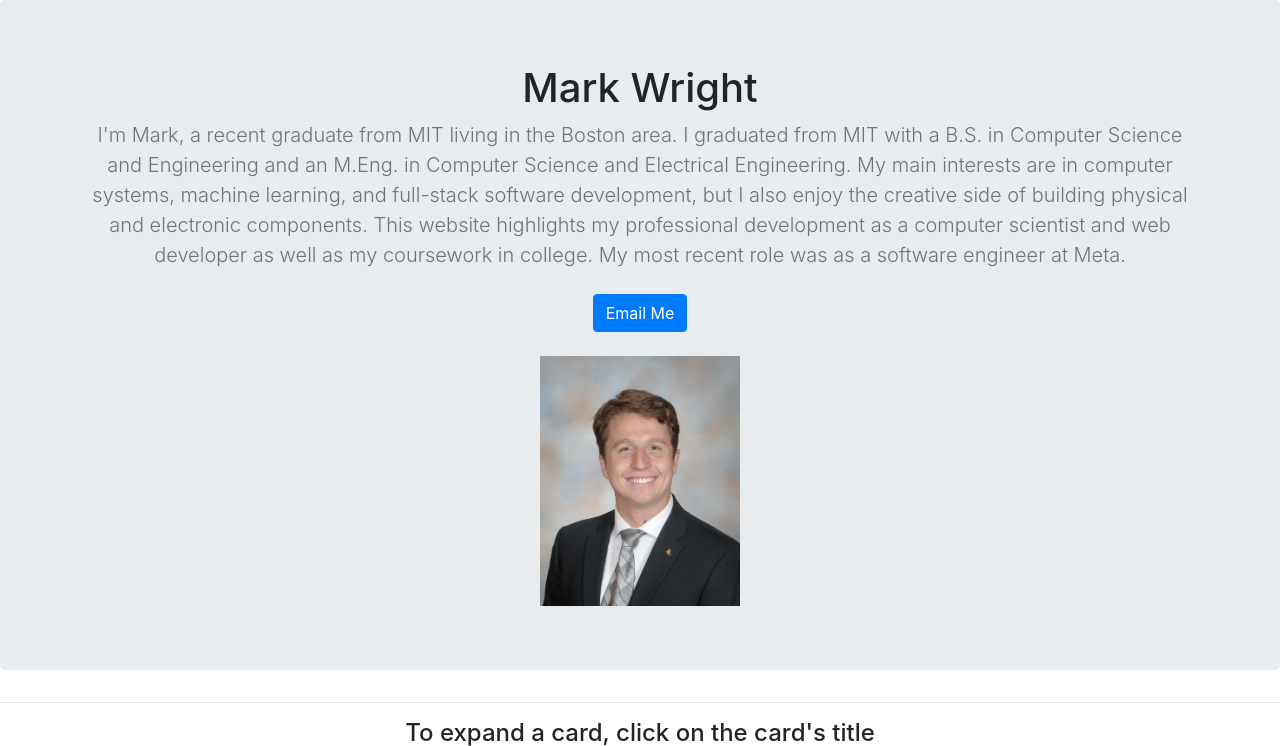
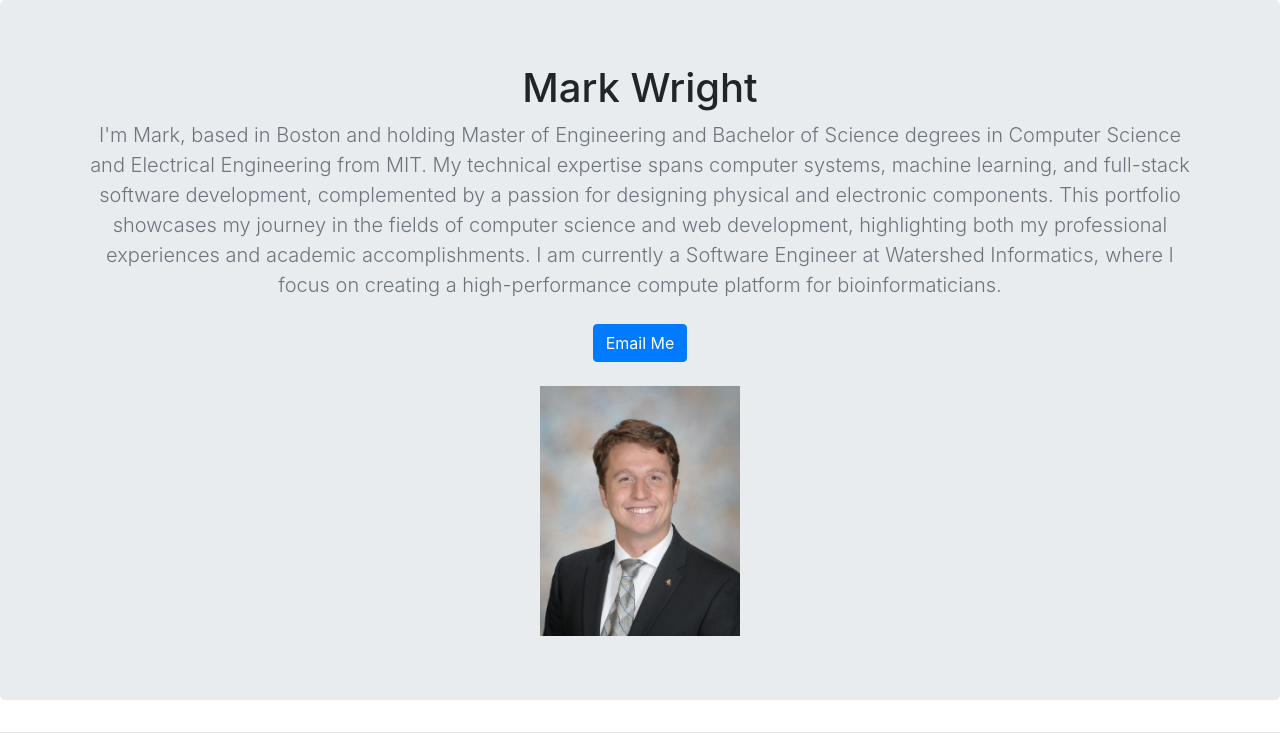
Before and after one commit to jemajet/PersonalPortfolio, a Django app: page / in a window 1280 px wide. Shown: the part 56-802 px from the top of the page. Run offline with Django 3.2, Linux system fonts and the light colour scheme; data that the repository does not hold is empty; some libraries are stand-ins or nearby versions.

Commit message:
Updated resume and home page

```diff
--- a/jobs/templates/jobs/home.html
+++ b/jobs/templates/jobs/home.html
@@ -67,7 +67,8 @@
 		<section class="jumbotron text-center">
 			<div class="container">
 				<h1>Mark Wright</h1>
-				<p class="lead text-muted">I'm Mark, a recent graduate from MIT living in the Boston area. I graduated from MIT with a B.S. in Computer Science and Engineering and an M.Eng. in Computer Science and Electrical Engineering. My main interests are in computer systems, machine learning, and full-stack software development, but I also enjoy the creative side of building physical and electronic components. This website highlights my professional development as a computer scientist and web developer as well as my coursework in college. My most recent role was as a software engineer at Meta.</p>
+				<p class="lead text-muted">I'm Mark, based in Boston and holding Master of Engineering and Bachelor of Science degrees in Computer Science and Electrical Engineering from MIT. My technical expertise spans computer systems, machine learning, and full-stack software development, complemented by a passion for designing physical and electronic components. This portfolio showcases my journey in the fields of computer science and web development, highlighting both my professional experiences and academic accomplishments. I am currently a Software Engineer at Watershed Informatics, where I focus on creating a high-performance compute platform for bioinformaticians.
+				</p>
 				<p>
 					<a href="mailto:mjwright@mit.edu" class="btn btn-primary my-2">Email Me</a>
 					<!-- <a href="#" class="btn btn-secondary my-2">Secondary action</a> -->
```
Also changed, not shown: 1 other file.
